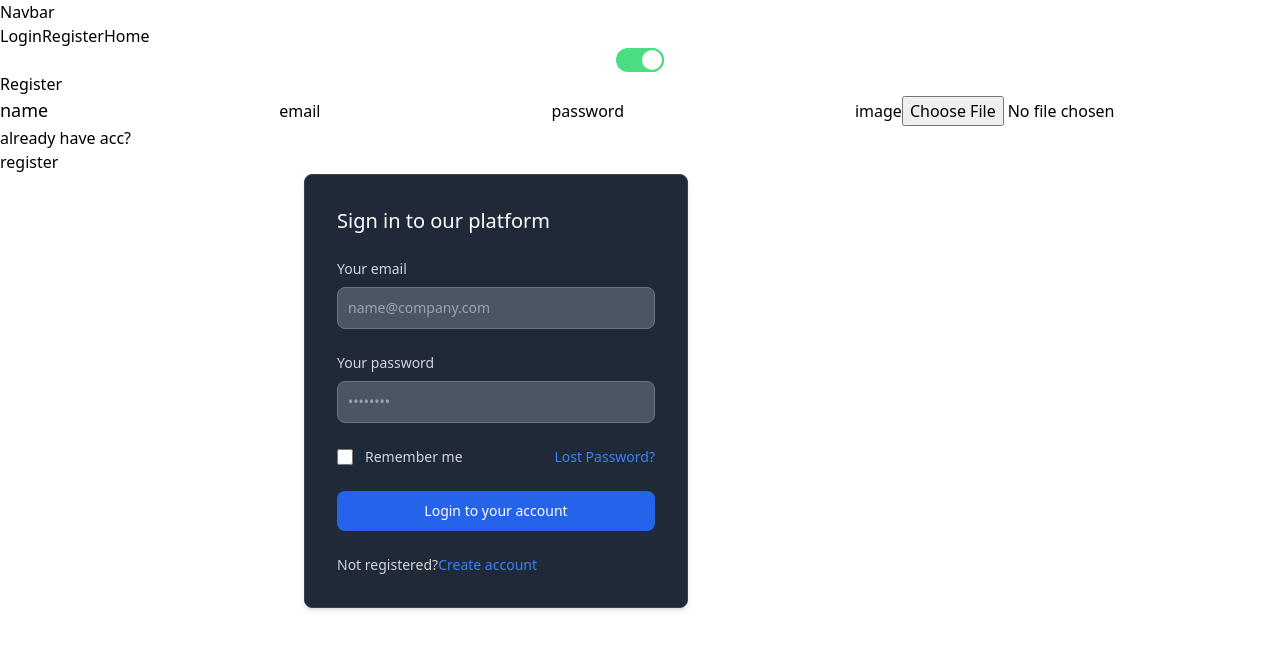
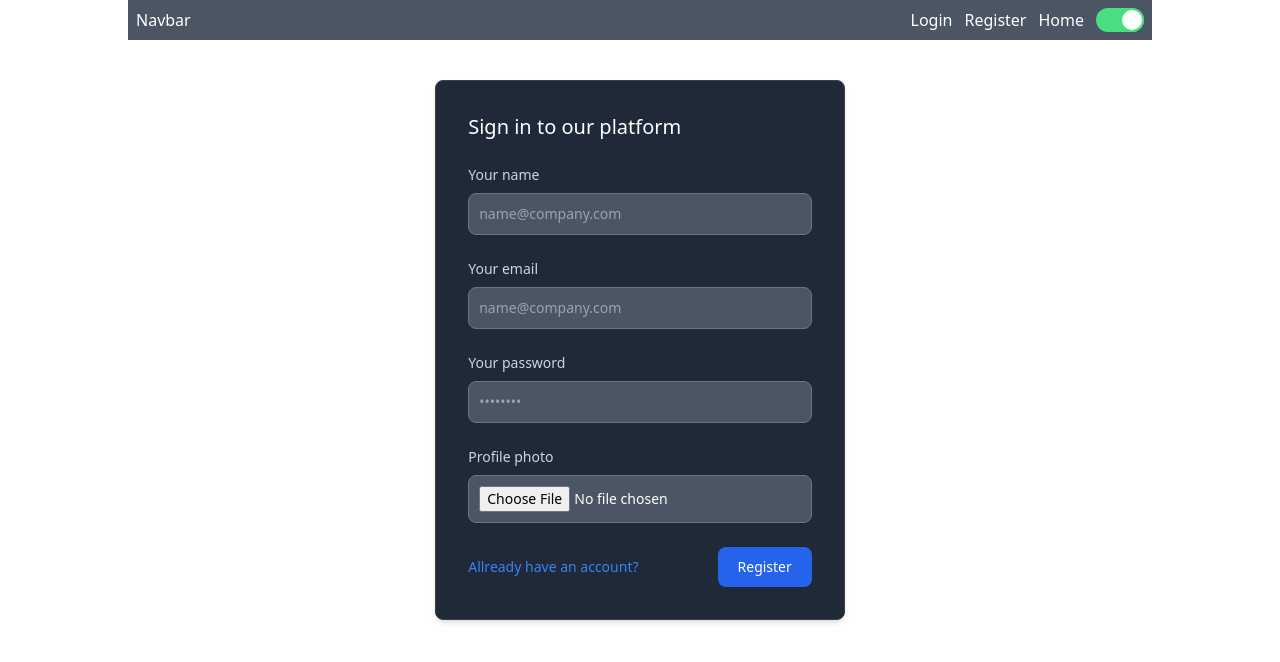
Before and after one commit to knlju/hr-app, a React (Create React App) app: page /register in a window 1280 px wide. Shown: the top 662 px of the page. Built offline with nearby package versions, Linux system fonts and the light colour scheme.

Commit message:
login-reg

```diff
--- a/src/components/pages/LoginPage.jsx
+++ b/src/components/pages/LoginPage.jsx
@@ -1,4 +1,4 @@
-import React, {useEffect} from "react"
+import React, {useEffect, useState} from "react"
 import {useDispatch, useSelector} from "react-redux"
 import {loginUser} from "../../actions/actionCreators"
 
@@ -7,6 +7,9 @@ const LoginPage = () => {
 	const user = useSelector(defaultState => defaultState.user)
 	const state = useSelector(defaultState => defaultState)
 	const dispatch = useDispatch()
+
+	const [email, setEmail] = useState("")
+	const [password, setPassword] = useState("")
 
 	useEffect(() => console.log("user", user), [user])
 	useEffect(() => console.log("state", state), [state])
@@ -17,13 +20,36 @@ const LoginPage = () => {
 
 	return (
 		<div>
-			<h1>Login</h1>
-			<button onClick={handleFakeLogin}>
-				<h1>
-                    Fake log in
-				</h1>
-			</button>
-			<h1>{JSON.stringify(user)}</h1>
+			<div className="flex justify-between items-center mx-auto max-w-screen-lg py-10">
+				<div className="bg-white shadow-md border border-gray-200 rounded-lg w-2/5 max-w-md p-4 sm:p-6 lg:p-8 dark:bg-gray-800 dark:border-gray-700 mx-auto">
+					<form className="space-y-6" action="#">
+						<h3 className="text-xl font-medium text-gray-900 dark:text-white">Sign in to our platform</h3>
+						<div>
+							<label htmlFor="email" className="text-sm font-medium text-gray-900 block mb-2 dark:text-gray-300">Your email</label>
+							<input type="email" name="email" id="email" className="bg-gray-50 border border-gray-300 text-gray-900 sm:text-sm rounded-lg focus:ring-blue-500 focus:border-blue-500 block w-full p-2.5 dark:bg-gray-600 dark:border-gray-500 dark:placeholder-gray-400 dark:text-white" placeholder="name@company.com" required="" value={email} onChange={(e)=> setEmail(e.target.value)}/>
+						</div>
+						<div>
+							<label htmlFor="password" className="text-sm font-medium text-gray-900 block mb-2 dark:text-gray-300">Your password</label>
+							<input type="password" name="password" id="password" placeholder="••••••••" className="bg-gray-50 border border-gray-300 text-gray-900 sm:text-sm rounded-lg focus:ring-blue-500 focus:border-blue-500 block w-full p-2.5 dark:bg-gray-600 dark:border-gray-500 dark:placeholder-gray-400 dark:text-white" required="" value={password} onChange={(e)=> setPassword(e.target.value)}/>
+						</div>
+						<div className="flex items-start">
+							<div className="flex items-start">
+								<div className="flex items-center h-5">
+									<input id="remember" aria-describedby="remember" type="checkbox" className="bg-gray-50 border border-gray-300 focus:ring-3 focus:ring-blue-300 h-4 w-4 rounded dark:bg-gray-700 dark:border-gray-600 dark:focus:ring-blue-600 dark:ring-offset-gray-800" required=""/>
+								</div>
+								<div className="text-sm ml-3">
+									<label htmlFor="remember" className="font-medium text-gray-900 dark:text-gray-300">Remember me</label>
+								</div>
+							</div>
+							<a href="#" className="text-sm text-blue-700 hover:underline ml-auto dark:text-blue-500">Lost Password?</a>
+						</div>
+						<button type="submit" className="w-full text-white bg-blue-700 hover:bg-blue-800 focus:ring-4 focus:ring-blue-300 font-medium rounded-lg text-sm px-5 py-2.5 text-center dark:bg-blue-600 dark:hover:bg-blue-700 dark:focus:ring-blue-800" onClick={handleFakeLogin}>Login to your account</button>
+						<div className="text-sm font-medium text-gray-500 dark:text-gray-300">Not registered?
+							<a href="#" className="text-blue-700 hover:underline dark:text-blue-500">Create account</a>
+						</div>
+					</form>
+				</div>
+			</div>
 		</div>
 	)
 }
--- a/src/components/pages/RegisterPage.jsx
+++ b/src/components/pages/RegisterPage.jsx
@@ -13,60 +13,35 @@ const RegisterPage = () => {
 
 	return (
 		<>
-			<div>
-				<h1>Register</h1>
-				<form>
-					<label htmlFor="name" className="text-lg">name</label>
-					<input type="text" name="name" id="name" value={name} onChange={(e)=> setName(e.target.value)}/>
-
-					<label htmlFor="email">email</label>
-					<input type="email" name="email" value={email} onChange={(e)=> setEmail(e.target.value)}/>
-
-					<label htmlFor="name">password</label>
-					<input type="text" name="password" value={password} onChange={(e)=> setPassword(e.target.value)}/>
-
-					<label htmlFor="image">image</label>
-					<input type="file" name="image"/>
-
-					<div>
-						<p>already have acc?</p>
-						<button type="submit" onSubmit={submitRegistration}>register</button>
-					</div>
-				</form>
-			</div>
-
-
-			<div className="max-w-2xl mx-auto">
-				<div className="bg-white shadow-md border border-gray-200 rounded-lg max-w-sm p-4 sm:p-6 lg:p-8 dark:bg-gray-800 dark:border-gray-700">
-					<form className="space-y-6" action="#">
+			<div className="flex justify-between items-center mx-auto max-w-screen-lg py-10">
+				<div className="bg-white shadow-md border border-gray-200 rounded-lg mx-auto w-2/5 max-w-md p-4 sm:p-6 lg:p-8 dark:bg-gray-800 dark:border-gray-700">
+					<form className="space-y-6" action="#" onSubmit={submitRegistration}>
 						<h3 className="text-xl font-medium text-gray-900 dark:text-white">Sign in to our platform</h3>
 						<div>
+							<label htmlFor="name" className="text-sm font-medium text-gray-900 block mb-2 dark:text-gray-300">Your name</label>
+							<input type="text" name="name" id="name" className="bg-gray-50 border border-gray-300 text-gray-900 sm:text-sm rounded-lg focus:ring-blue-500 focus:border-blue-500 block w-full p-2.5 dark:bg-gray-600 dark:border-gray-500 dark:placeholder-gray-400 dark:text-white" placeholder="name@company.com" required="" value={name} onChange={(e)=> setName(e.target.value)}/>
+						</div>
+						<div>
 							<label htmlFor="email" className="text-sm font-medium text-gray-900 block mb-2 dark:text-gray-300">Your email</label>
-							<input type="email" name="email" id="email" className="bg-gray-50 border border-gray-300 text-gray-900 sm:text-sm rounded-lg focus:ring-blue-500 focus:border-blue-500 block w-full p-2.5 dark:bg-gray-600 dark:border-gray-500 dark:placeholder-gray-400 dark:text-white" placeholder="name@company.com" required=""/>
+							<input type="email" name="email" id="email" className="bg-gray-50 border border-gray-300 text-gray-900 sm:text-sm rounded-lg focus:ring-blue-500 focus:border-blue-500 block w-full p-2.5 dark:bg-gray-600 dark:border-gray-500 dark:placeholder-gray-400 dark:text-white" placeholder="name@company.com" required="" value={email} onChange={(e)=> setEmail(e.target.value)}/>
 						</div>
 						<div>
 							<label htmlFor="password" className="text-sm font-medium text-gray-900 block mb-2 dark:text-gray-300">Your password</label>
-							<input type="password" name="password" id="password" placeholder="••••••••" className="bg-gray-50 border border-gray-300 text-gray-900 sm:text-sm rounded-lg focus:ring-blue-500 focus:border-blue-500 block w-full p-2.5 dark:bg-gray-600 dark:border-gray-500 dark:placeholder-gray-400 dark:text-white" required=""/>
+							<input type="password" name="password" id="password" placeholder="••••••••" className="bg-gray-50 border border-gray-300 text-gray-900 sm:text-sm rounded-lg focus:ring-blue-500 focus:border-blue-500 block w-full p-2.5 dark:bg-gray-600 dark:border-gray-500 dark:placeholder-gray-400 dark:text-white" required="" value={password} onChange={(e)=> setPassword(e.target.value)}/>
 						</div>
-						<div className="flex items-start">
-							<div className="flex items-start">
-								<div className="flex items-center h-5">
-									<input id="remember" aria-describedby="remember" type="checkbox" className="bg-gray-50 border border-gray-300 focus:ring-3 focus:ring-blue-300 h-4 w-4 rounded dark:bg-gray-700 dark:border-gray-600 dark:focus:ring-blue-600 dark:ring-offset-gray-800" required=""/>
-								</div>
-								<div className="text-sm ml-3">
-									<label htmlFor="remember" className="font-medium text-gray-900 dark:text-gray-300">Remember me</label>
-								</div>
+						<div>
+							<label htmlFor="formFile" className="form-label text-sm font-medium text-gray-900 block mb-2 dark:text-gray-300">Profile photo</label>
+							<input className="bg-gray-50 border border-gray-300 text-gray-900 sm:text-sm rounded-lg focus:ring-blue-500 focus:border-blue-500 block w-full p-2.5 dark:bg-gray-600 dark:border-gray-500 dark:placeholder-gray-400 dark:text-white" type="file" id="formFile" />
+						</div>
+						<div className="flex justify-between items-center">
+							<div className="text-sm font-medium text-gray-500 dark:text-gray-300">
+								<a href="#" className="text-blue-700 hover:underline dark:text-blue-500">Allready have an account?</a>
 							</div>
-							<a href="#" className="text-sm text-blue-700 hover:underline ml-auto dark:text-blue-500">Lost Password?</a>
-						</div>
-						<button type="submit" className="w-full text-white bg-blue-700 hover:bg-blue-800 focus:ring-4 focus:ring-blue-300 font-medium rounded-lg text-sm px-5 py-2.5 text-center dark:bg-blue-600 dark:hover:bg-blue-700 dark:focus:ring-blue-800">Login to your account</button>
-						<div className="text-sm font-medium text-gray-500 dark:text-gray-300">Not registered?
-							<a href="#" className="text-blue-700 hover:underline dark:text-blue-500">Create account</a>
+							<button type="submit" className=" text-white bg-blue-700 hover:bg-blue-800 focus:ring-4 focus:ring-blue-300 font-medium rounded-lg text-sm px-5 py-2.5 text-center dark:bg-blue-600 dark:hover:bg-blue-700 dark:focus:ring-blue-800">Register</button>
+
 						</div>
 					</form>
 				</div>
-
-
 			</div>
 		</>
 	)
--- a/src/components/shared/Navbar/Navbar.jsx
+++ b/src/components/shared/Navbar/Navbar.jsx
@@ -4,12 +4,14 @@ import ToggleTheme from "../ToggleTheme"
 
 const Navbar = () => {
 	return (
-		<div>
+		<div className="flex justify-between items-center mx-auto max-w-screen-lg p-2 bg-gray-600 text-white">
 			<h1>Navbar</h1>
-			<Link to="/login">Login</Link>
-			<Link to="/register">Register</Link>
-			<Link to="/">Home</Link>
-			<ToggleTheme />
+			<div className="flex justify-between items-center gap-3">
+				<Link to="/login">Login</Link>
+				<Link to="/register">Register</Link>
+				<Link to="/">Home</Link>
+				<ToggleTheme />
+			</div>
 		</div>
 	)
 }
--- a/src/components/shared/ToggleTheme.jsx
+++ b/src/components/shared/ToggleTheme.jsx
@@ -10,9 +10,11 @@ const ToggleTheme = () => {
 
 	useEffect(() => console.log(theme), [theme])
 
-	const handleToggle = () => {
-		console.log("theme", theme)
+	const handleToggle = e => {
+		e.stopPropagation()
+		e.preventDefault()
 		toggleTheme()
+		setToggle(!toggle)
 	}
 
 	return (
@@ -25,7 +27,7 @@ const ToggleTheme = () => {
 						className={`absolute left-0 bg-white border-2 mb-2 w-6 h-6 rounded-full transition transform duration-100 ease-linear cursor-pointer ${toggle === true ? 'translate-x-full border-green-400' : 'translate-x-0 border-gray-400'}`}></label>
 					<input type="checkbox" id="toggle" name="toggle"
 						className="appearance-none w-full h-full active:outline-none focus:outline-none"
-						checked={toggle} onChange={()=>setToggle(!toggle)}/>
+						defaultChecked={toggle} />
 				</div>
 			</div>
 		</div>
--- a/src/contexts/ThemeProvider.js
+++ b/src/contexts/ThemeProvider.js
@@ -13,7 +13,6 @@ const ThemeProvider = ({children}) => {
 	const toggleTheme = () => {
 		setTheme(oldTheme => oldTheme === "dark" ? "light" : "dark")
 		document.body.classList.toggle("dark")
-		console.log("toggleTheme")
 	}
 
 	useEffect(() => localStorage.setItem("theme", theme), [theme])
```
Also changed, not shown: .eslintrc.json.
